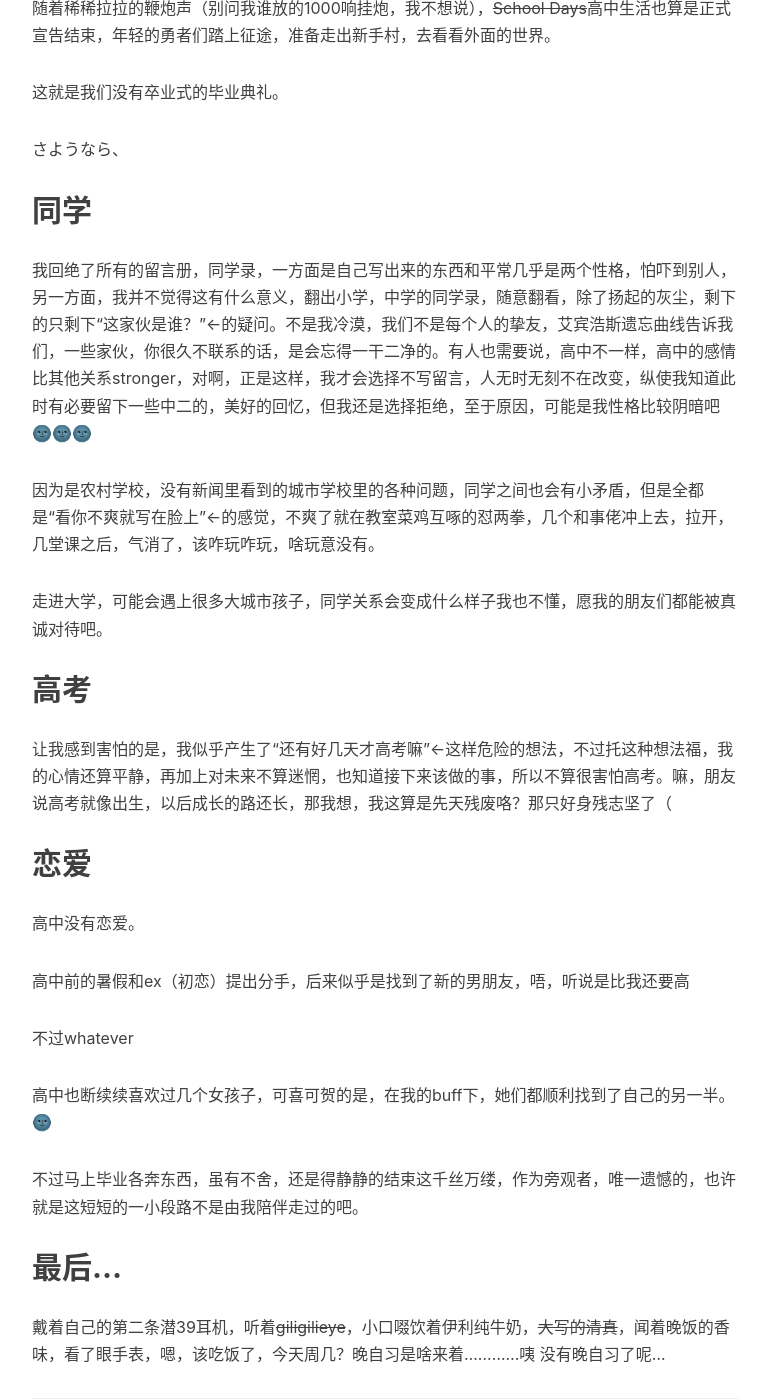
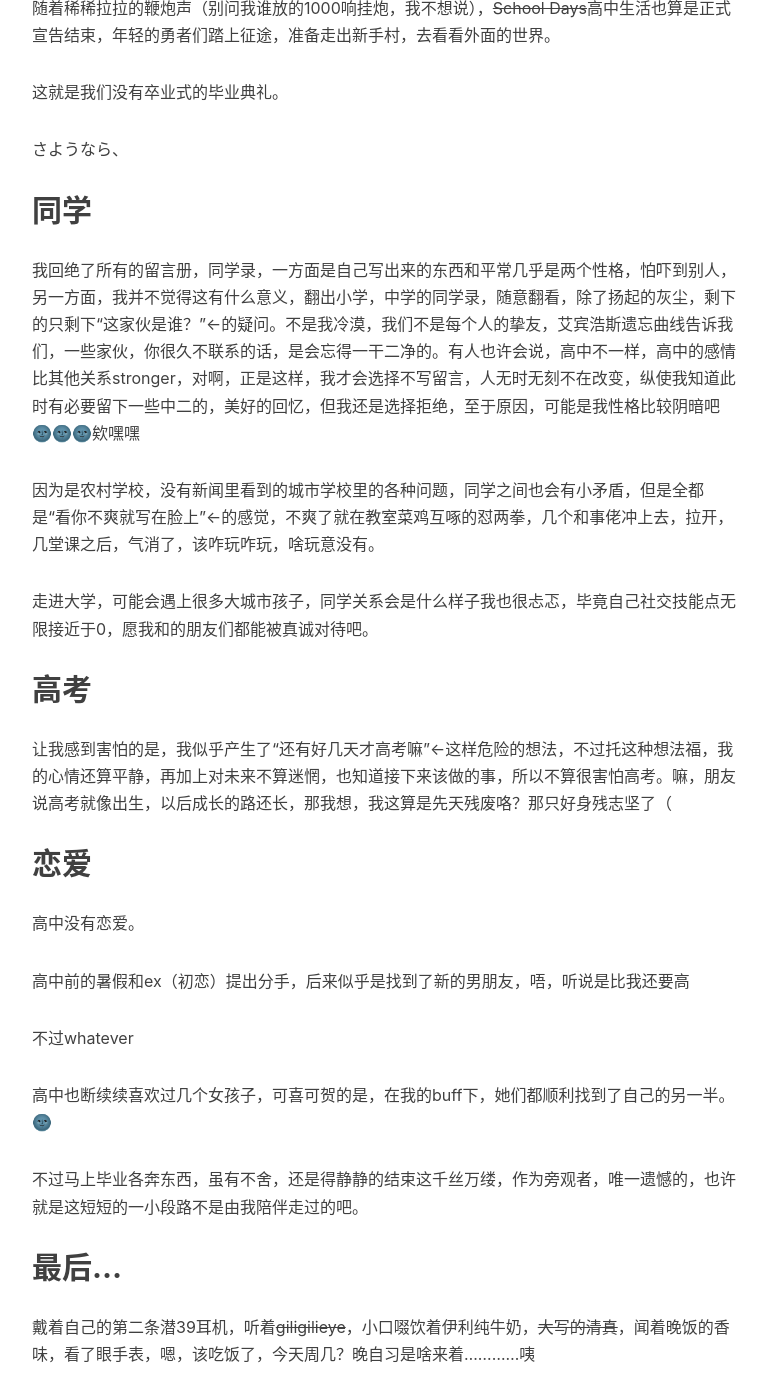
Before and after one commit to CoinkWang/coinkwang.github.com, a Jekyll site: the page built from _posts/2016-06-04-graduating.md, in a window 1280 px wide and 1400 px high, scrolled down 891 px. Shown: the whole window, without its empty margins (233-1003 px from the left). Built offline with Jekyll 4.4.1, drawn with Linux system fonts in a browser that asks for light colours; comment, search, counter and statistics services are not loaded.

Commit message:
。。
。。

```diff
--- a/_posts/2016-06-04-graduating.md
+++ b/_posts/2016-06-04-graduating.md
@@ -30,12 +30,12 @@
 --
 
 
-我回绝了所有的留言册，同学录，一方面是自己写出来的东西和平常几乎是两个性格，怕吓到别人，另一方面，我并不觉得这有什么意义，翻出小学，中学的同学录，随意翻看，除了扬起的灰尘，剩下的只剩下“这家伙是谁？”←的疑问。不是我冷漠，我们不是每个人的挚友，艾宾浩斯遗忘曲线告诉我们，一些家伙，你很久不联系的话，是会忘得一干二净的。有人也需要说，高中不一样，高中的感情比其他关系stronger，对啊，正是这样，我才会选择不写留言，人无时无刻不在改变，纵使我知道此时有必要留下一些中二的，美好的回忆，但我还是选择拒绝，至于原因，可能是我性格比较阴暗吧🌚🌚🌚
+我回绝了所有的留言册，同学录，一方面是自己写出来的东西和平常几乎是两个性格，怕吓到别人，另一方面，我并不觉得这有什么意义，翻出小学，中学的同学录，随意翻看，除了扬起的灰尘，剩下的只剩下“这家伙是谁？”←的疑问。不是我冷漠，我们不是每个人的挚友，艾宾浩斯遗忘曲线告诉我们，一些家伙，你很久不联系的话，是会忘得一干二净的。有人也许会说，高中不一样，高中的感情比其他关系stronger，对啊，正是这样，我才会选择不写留言，人无时无刻不在改变，纵使我知道此时有必要留下一些中二的，美好的回忆，但我还是选择拒绝，至于原因，可能是我性格比较阴暗吧🌚🌚🌚欸嘿嘿
 
 
 因为是农村学校，没有新闻里看到的城市学校里的各种问题，同学之间也会有小矛盾，但是全都是“看你不爽就写在脸上”←的感觉，不爽了就在教室菜鸡互啄的怼两拳，几个和事佬冲上去，拉开，几堂课之后，气消了，该咋玩咋玩，啥玩意没有。
 
-走进大学，可能会遇上很多大城市孩子，同学关系会变成什么样子我也不懂，愿我的朋友们都能被真诚对待吧。
+走进大学，可能会遇上很多大城市孩子，同学关系会是什么样子我也很忐忑，毕竟自己社交技能点无限接近于0，愿我和的朋友们都能被真诚对待吧。
 
 
 
@@ -68,4 +68,5 @@
 
 
 戴着自己的第二条潜39耳机，听着~~giligilieye~~，小口啜饮着伊利纯牛奶，~~大写的清真~~，闻着晚饭的香味，看了眼手表，嗯，该吃饭了，今天周几？晚自习是啥来着............咦
+
 没有晚自习了呢...
```
